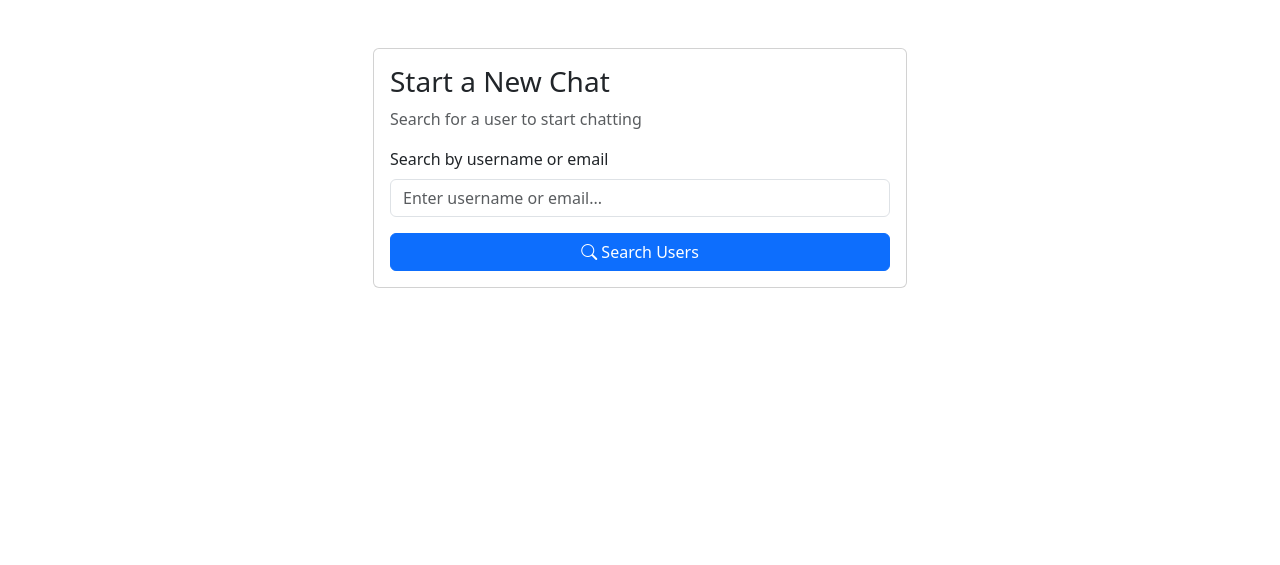
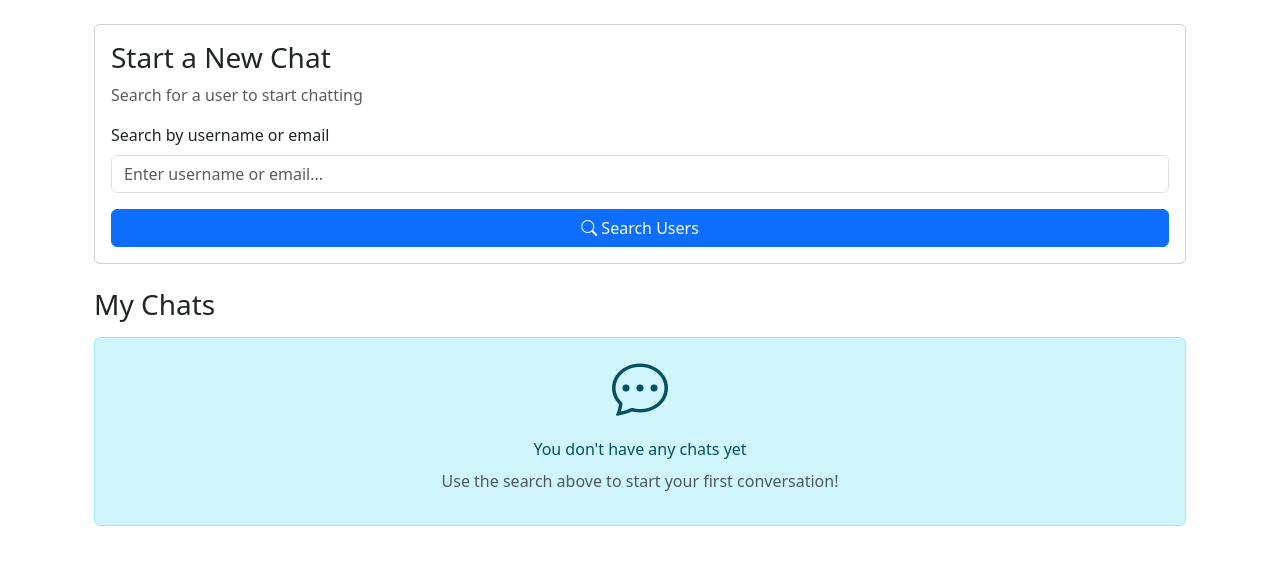
Before and after one commit to JamesRees987/flask-simple-msg, a Flask app: a page that uses app/templates/chats/chat.html in a window 1280 px wide. Shown: the part 66-631 px from the top of the page. Run offline with Flask 3, Linux system fonts and the light colour scheme; the visitor is signed in with stand-in values (Sample User, id 1).

Commit message:
Chat creation (user)

```diff
--- a/app/routes/chats.py
+++ b/app/routes/chats.py
@@ -1,6 +1,7 @@
-from flask import Blueprint, abort, render_template, request, flash
+from flask import Blueprint, abort, render_template, request, flash, redirect, url_for, Response
 from flask_login import login_required, current_user
-from model.models import User
+from model.models import User, UserToChat, Chat
+from model.db import db
 
 chat = Blueprint("chat", __name__, template_folder="templates")
 
@@ -11,13 +12,34 @@ def myChat(email):
         flash("You are not authorized to access this chat.", "error")
         return abort(403)
 
-    return render_template("chats/chat.html", email=email)
+    # Get chats involving the current user
+    user_chat_records = UserToChat.query.filter_by(user_id=current_user.id).all()
+    chats_data = []
 
-@chat.route("/search-users", methods=["POST"])
+    for record in user_chat_records:
+        chat = record.chat
+        other_user_record = UserToChat.query.filter(
+            UserToChat.chat_id == chat.id,
+            UserToChat.user_id != current_user.id
+        ).first()
+        other_user = other_user_record.user if other_user_record else None
+
+        chats_data.append({
+            'chat': chat,
+            'other_user': other_user
+        })
+
+    return render_template("chats/chat.html", email=current_user.email, chats=chats_data)
+
+@chat.route("/search-users", methods=["GET", "POST"])
 @login_required
 def searchUser():
+    searchDone = False
+    searchQuery = ""
+    results = []
+
     if request.method == "POST":
-        searchQuery =  request.form.get("search_query", "")
+        searchQuery = request.form.get("search_query", "")
         searchDone = True
         email = User.query.filter(User.email.ilike(f"%{searchQuery}%")).all()
         username = User.query.filter(User.username.ilike(f"%{searchQuery}%")).all()
@@ -25,19 +47,81 @@ def searchUser():
         if current_user in results:
             results.remove(current_user)
 
+    user_chat_records = UserToChat.query.filter_by(user_id=current_user.id).all()
+    chats_data = []
+
+    for record in user_chat_records:
+        chat = record.chat
+        other_user_record = UserToChat.query.filter(
+            UserToChat.chat_id == chat.id,
+            UserToChat.user_id != current_user.id
+        ).first()
+        other_user = other_user_record.user if other_user_record else None
+
+        chats_data.append({
+            'chat': chat,
+            'other_user': other_user
+        })
+
     return render_template(
-        "chats/chat.html", email=current_user.email,
+        "chats/chat.html",
+        email=current_user.email,
         search_results=results,
         search_performed=searchDone,
-        search_query=searchQuery
+        search_query=searchQuery,
+        chats=chats_data
     )
 
 @chat.route("/create-chat/<int:user_id>")
 @login_required
 def createChat(user_id):
-    # Create a chat id
-    # Link the users to the chat id
-    # UserToChat model, chat modekl
-    # Chat code - only lets certain peple in
+    user = User.query.get(user_id)
+    with open("app\static\img\default-chat.jpg", "rb") as f:
+        imgByte = f.read()
+    newChat = Chat(chat_name=f"Chat with {user.username}", chat_image=imgByte)
 
-    return ""
+    db.session.add(newChat)
+    db.session.commit()
+    userToChat1 = UserToChat(user_id=current_user.id, chat_id=newChat.id)
+    userToChat2 = UserToChat(user_id=user.id, chat_id=newChat.id)
+    db.session.add(userToChat1)
+    db.session.add(userToChat2)
+    db.session.commit()
+
+    flash("Chat created successfully!", "success")
+    return redirect(url_for('chat.myChat', email=current_user.email))
+
+@chat.route('/chat/image/<int:chat_id>')
+def chat_image(chat_id):
+    chat_obj = Chat.query.get_or_404(chat_id)
+
+    if not chat_obj.chat_image:
+        return "", 404
+
+    return Response(chat_obj.chat_image, mimetype="image/jpeg")
+
+@chat.route("/chat/<int:chat_id>")
+@login_required
+def viewChat(chat_id):
+    chat_obj = Chat.query.get_or_404(chat_id)
+
+    user_in_chat = UserToChat.query.filter_by(
+        user_id=current_user.id,
+        chat_id=chat_id
+    ).first()
+
+    if not user_in_chat:
+        flash("You are not authorized to view this chat.", "danger")
+        return abort(403)
+
+    other_user_record = UserToChat.query.filter(
+        UserToChat.chat_id == chat_id,
+        UserToChat.user_id != current_user.id
+    ).first()
+    other_user = other_user_record.user if other_user_record else None
+
+    # messages = Message.query.filter_by(chat_id=chat_id).order_by(Message.timestamp).all()
+
+    return render_template("chats/chatView.html",
+                         chat=chat_obj,
+                         other_user=other_user)
--- a/app/templates/chats/chat.html
+++ b/app/templates/chats/chat.html
@@ -1,15 +1,15 @@
 {% extends "base.html" %} {% block title %}My Chats - Simple Message App{%
 endblock %} {% block content %}
-<div class="container mt-5">
-  <div class="row justify-content-center">
-    <div class="col-md-6">
+<div class="container mt-4">
+  <!-- Search Section -->
+  <div class="row mb-4">
+    <div class="col-12">
       <div class="card">
         <div class="card-body">
           <h3 class="card-title">Start a New Chat</h3>
           <p class="text-muted">Search for a user to start chatting</p>
 
           <!-- Search Form -->
-          <!-- BACKEND: This form submits to a route that searches users in database -->
           <form method="POST" action="{{ url_for('chat.searchUser') }}">
             <div class="mb-3">
               <label for="searchUser" class="form-label"
@@ -34,6 +34,7 @@ endblock %} {% block content %}
           <h5>Search Results:</h5>
           <div class="list-group">
             {% for user in search_results %}
+
             <a
               href="{{ url_for('chat.createChat', user_id=user.id) }}"
               class="list-group-item list-group-item-action"
@@ -62,17 +63,61 @@ endblock %} {% block content %}
       </div>
     </div>
   </div>
+
+  <!-- My Chats Section -->
+  <div class="row">
+    <div class="col-12">
+      <h3 class="mb-3">My Chats</h3>
+
+      {% if chats %}
+      <div class="row">
+        {% for chat_data in chats %}
+        <div class="col-md-6 col-lg-4 mb-3">
+          <div class="card h-100">
+            <div class="card-body">
+              <div class="d-flex align-items-center mb-3">
+                <!-- Chat Image -->
+                <img
+                  src="{{ url_for('chat.chat_image', chat_id=chat_data.chat.id) }}"
+                  alt="{{ chat_data.chat.chat_name }}"
+                  class="rounded-circle me-3"
+                  style="width: 50px; height: 50px; object-fit: cover"
+                />
+                <!-- BACKEND: Need route for chat images -->
+
+                <div class="flex-grow-1">
+                  <h5 class="card-title mb-0">
+                    {{ chat_data.chat.chat_name }}
+                  </h5>
+                  {% if chat_data.other_user %}
+                  <small class="text-muted"
+                    >with {{ chat_data.other_user.username }}</small
+                  >
+                  {% endif %}
+                </div>
+              </div>
+
+              <a
+                href="{{ url_for('chat.viewChat', chat_id=chat_data.chat.id) }}"
+                class="btn btn-primary w-100"
+              >
+                <i class="bi bi-chat-dots"></i> Open Chat
+              </a>
+            </div>
+          </div>
+        </div>
+        {% endfor %}
+      </div>
+      {% else %}
+      <div class="alert alert-info text-center">
+        <i class="bi bi-chat-dots display-4"></i>
+        <p class="mt-3 mb-2">You don't have any chats yet</p>
+        <p class="text-muted">
+          Use the search above to start your first conversation!
+        </p>
+      </div>
+      {% endif %}
+    </div>
+  </div>
 </div>
-
-<!-- BACKEND ROUTES NEEDED:
-     1. @chat_bp.route('/search-users', methods=['POST'])
-        - Get search_query from form
-        - Query database for matching users (exclude current_user)
-        - Render this template with search_results
-
-     2. @chat_bp.route('/create-chat/<user_id>')
-        - Create or find existing chat between current_user and user_id
-        - Redirect to the chat page
--->
-
 {% endblock %}
--- /dev/null
+++ b/app/templates/chats/chatView.html
@@ -0,0 +1,4 @@
+{% extends "base.html" %} {% block title %}Chat View - Simple Message App{%
+endblock %} {% block content %}
+<h1>Wow this is a cool chat.</h1>
+{% endblock %}
```
Also changed, not shown: app/model/models.py (+16 -4 lines), app/static/img/default-chat.jpg (added).
